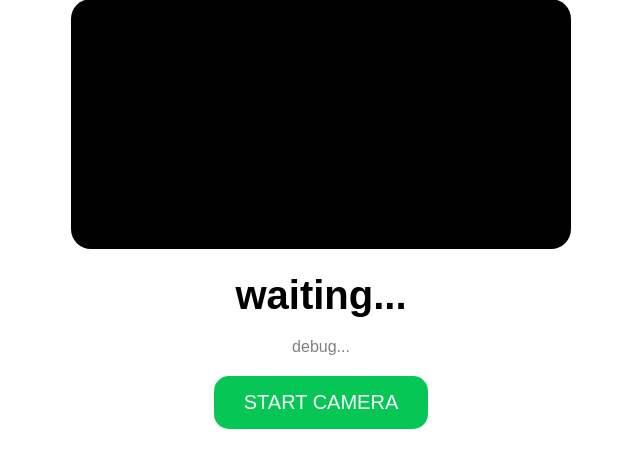
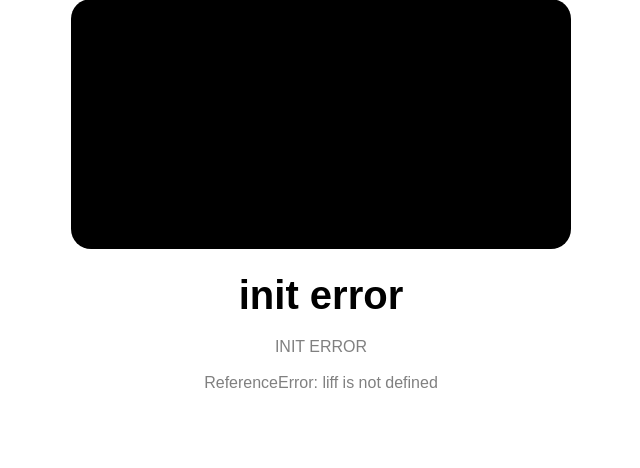
Before and after one commit to Thanoo2522/gitbackend, a Flask app: page /vdo in a window 1280 px wide. Shown: the part 89-557 px from the top of the page, without its empty margins (319-959 px from the left). Run offline with Flask 3, Linux system fonts and the light colour scheme; parts of the project's set-up code (start-up, migrations or seed data) failed here and were passed over; some libraries are stand-ins or nearby versions.

Commit message:
update feature

```diff
--- a/templates/vdo.html
+++ b/templates/vdo.html
@@ -60,23 +60,6 @@ video{
     word-break:break-all;
 }
 
-button{
-
-    margin-top:20px;
-
-    padding:15px 30px;
-
-    font-size:20px;
-
-    border:none;
-
-    border-radius:15px;
-
-    background:#06c755;
-
-    color:white;
-}
-
 </style>
 
 </head>
@@ -85,9 +68,9 @@ button{
 
 <h2>Realtime AI</h2>
 
-<!-- ================================================= -->
+<!-- ========================================= -->
 <!-- VIDEO -->
-<!-- ================================================= -->
+<!-- ========================================= -->
 
 <video
 
@@ -103,9 +86,9 @@ button{
 
 </video>
 
-<!-- ================================================= -->
+<!-- ========================================= -->
 <!-- CANVAS -->
-<!-- ================================================= -->
+<!-- ========================================= -->
 
 <canvas
 
@@ -119,19 +102,19 @@ button{
 
 </canvas>
 
-<!-- ================================================= -->
+<!-- ========================================= -->
 <!-- RESULT -->
-<!-- ================================================= -->
+<!-- ========================================= -->
 
 <div id="result">
 
-    waiting...
+    loading...
 
 </div>
 
-<!-- ================================================= -->
+<!-- ========================================= -->
 <!-- DEBUG -->
-<!-- ================================================= -->
+<!-- ========================================= -->
 
 <div id="debug">
 
@@ -139,25 +122,19 @@ button{
 
 </div>
 
-<!-- ================================================= -->
-<!-- START BUTTON -->
-<!-- ================================================= -->
-
-<button onclick="init()">
-
-    START CAMERA
-
-</button>
-
 <script>
 
 // =====================================================
 // CONFIG
 // =====================================================
 
+const LIFF_ID =
+
+    "2010144029-njNgt99E"
+
 const API_URL =
 
-"https://gitbackend-416424538655.asia-southeast3.run.app"
+    "https://gitbackend-416424538655.asia-southeast3.run.app"
 
 // =====================================================
 // PARAMS
@@ -202,6 +179,8 @@ const debugDiv =
 
     document.getElementById("debug")
 
+let sending = false
+
 // =====================================================
 // CAMERA
 // =====================================================
@@ -219,10 +198,7 @@ async function startCamera(){
             .mediaDevices
             .getUserMedia({
 
-                video:{
-
-                    facingMode:"environment"
-                },
+                video:true,
 
                 audio:false
             })
@@ -232,43 +208,17 @@ async function startCamera(){
             stream
         )
 
-        debugDiv.innerHTML =
-            "camera granted"
-
-        // =========================================
-        // VIDEO
-        // =========================================
-
         video.srcObject = stream
-
-        // IMPORTANT
-
-        await new Promise(
-
-            resolve=>{
-
-                video.onloadedmetadata =
-                    ()=>{
-
-                        resolve()
-                    }
-            }
-        )
-
-        debugDiv.innerHTML =
-            "metadata loaded"
-
-        // IMPORTANT
 
         await video.play()
 
         debugDiv.innerHTML =
 
-            "video playing"
+            "camera success"
             +
             "<br>"
             +
-            "SIZE = "
+            "VIDEO SIZE = "
             +
             video.videoWidth
             +
@@ -276,35 +226,26 @@ async function startCamera(){
             +
             video.videoHeight
 
-        console.log(
-            "VIDEO PLAY SUCCESS"
-        )
-
     }catch(e){
 
-        console.log(
-            "CAMERA ERROR",
-            e
-        )
+        console.log(e)
 
         debugDiv.innerHTML =
 
             "CAMERA ERROR"
             +
-            "<br>"
+            "<br><br>"
             +
             e
 
         resultDiv.innerHTML =
-            "camera error"
+            "camera denied"
     }
 }
 
 // =====================================================
 // SEND FRAME
 // =====================================================
-
-let sending = false
 
 async function sendFrame(){
 
@@ -321,11 +262,6 @@ async function sendFrame(){
     // =========================================
 
     if(video.readyState < 2){
-
-        console.log(
-            "VIDEO NOT READY"
-        )
-
         return
     }
 
@@ -443,16 +379,13 @@ async function sendFrame(){
 
     }catch(e){
 
-        console.log(
-            "SEND ERROR",
-            e
-        )
+        console.log(e)
 
         debugDiv.innerHTML =
 
             "SEND ERROR"
             +
-            "<br>"
+            "<br><br>"
             +
             e
 
@@ -479,11 +412,31 @@ async function init(){
 
         await liff.init({
 
-            liffId:"2010144029-njNgt99E"
+            liffId:LIFF_ID
         })
 
+        // =====================================
+        // OPEN EXTERNAL BROWSER
+        // IMPORTANT
+        // =====================================
+
+        if(liff.isInClient()){
+
+            debugDiv.innerHTML =
+                "opening external browser..."
+
+            liff.openWindow({
+
+                url:window.location.href,
+
+                external:true
+            })
+
+            return
+        }
+
         debugDiv.innerHTML =
-            "LIFF READY"
+            "external browser ready"
 
         // =====================================
         // CAMERA
@@ -507,16 +460,13 @@ async function init(){
 
     }catch(e){
 
-        console.log(
-            "INIT ERROR",
-            e
-        )
+        console.log(e)
 
         debugDiv.innerHTML =
 
             "INIT ERROR"
             +
-            "<br>"
+            "<br><br>"
             +
             e
 
@@ -525,6 +475,12 @@ async function init(){
     }
 }
 
+// =====================================================
+// START
+// =====================================================
+
+init()
+
 </script>
 
 </body>
```
